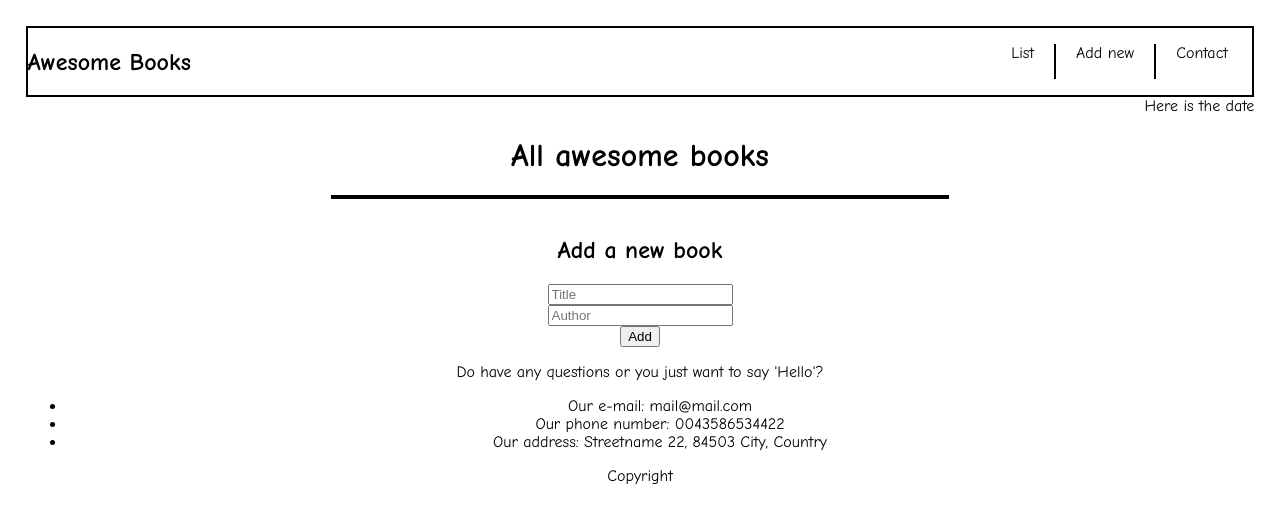
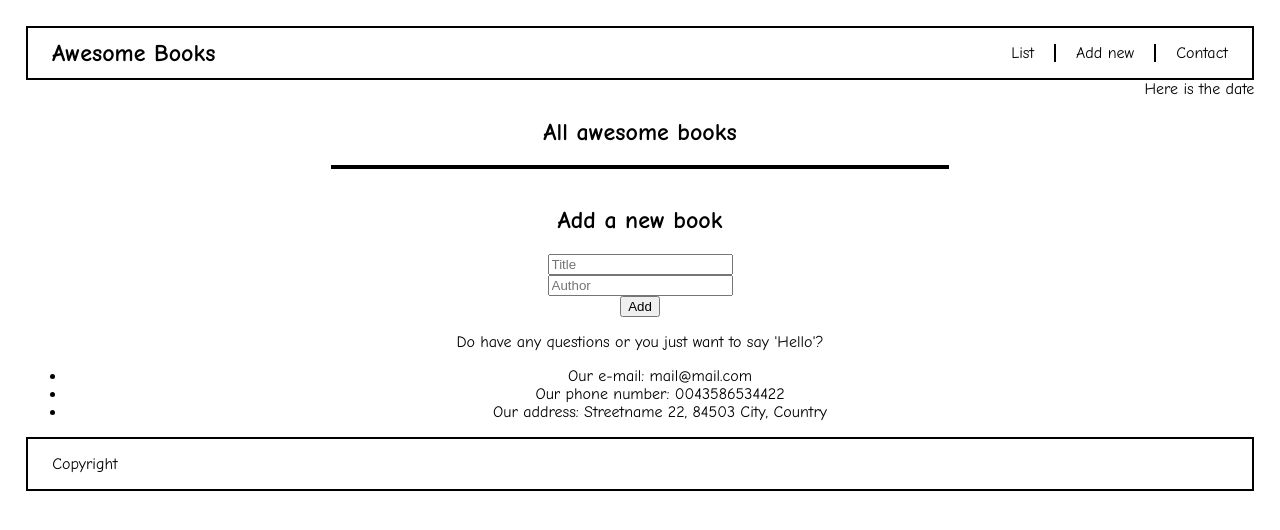
Before and after one commit to iKuartz/awesome-books, a website: page index.html in a window 1280 px wide. Drawn offline with Linux system fonts and the light colour scheme.

Commit message:
Added styles for booklist page

```diff
--- a/index.html
+++ b/index.html
@@ -22,8 +22,10 @@
     <section class="actual-date">
         <p class="date">Here is the date</p>
     </section>
+    <section class="bookshelf">
     <h1 class="booklist-h1">All awesome books</h1>
-    <section id="booklist">
+    <div id="booklist">
+    </div>
     </section>
     <section id="add-book">
         <h2>Add a new book</h2>
--- a/styles.css
+++ b/styles.css
@@ -16,7 +16,7 @@ header {
   justify-content: space-between;
 }
 
-.navbar > h1 {
+.navbar > h2 {
   margin: auto 0 auto 2%;
 }
 
@@ -72,6 +72,10 @@ a:disabled {
   width: 100%;
 }
 
+#booklist>div:nth-child(odd){
+  background-color: lightgrey;
+}
+
 #booklist > div > div {
   width: 100%;
   display: flex;
@@ -84,3 +88,9 @@ a:disabled {
 #add-book {
   margin-top: 3%;
 }
+
+footer {
+  border: solid 2px black;
+  text-align: left;
+  padding-left: 2%;
+}
```
